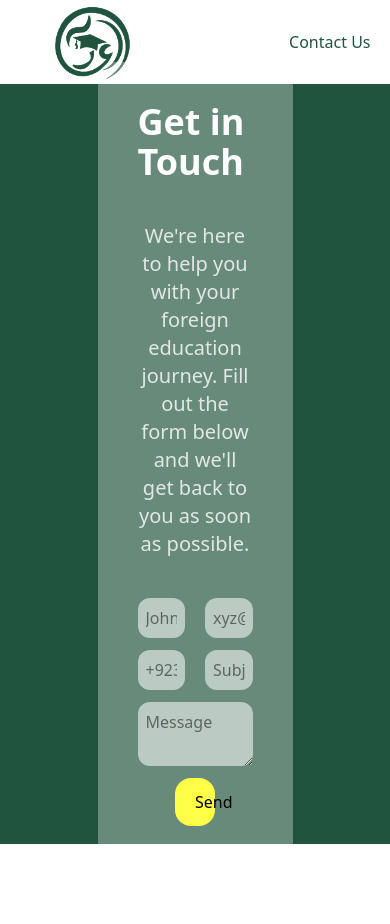
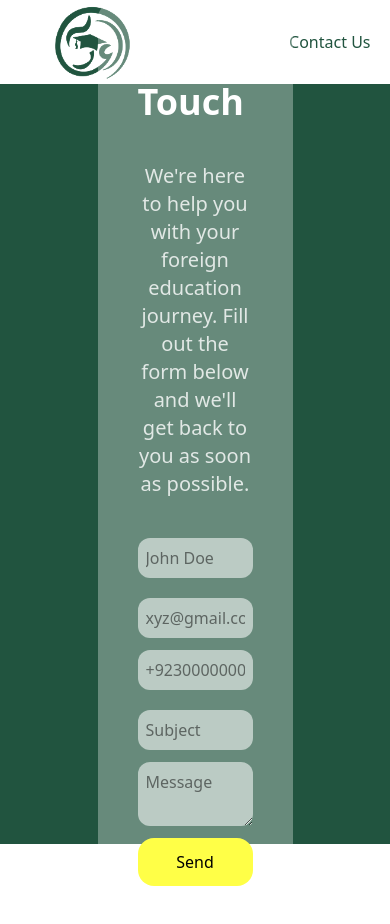
Before and after one commit to saimiiqbal7/aghaaz, a React (Vite) app: page /contact in a window 390 px wide. Before the commit the page ends 866 px from the top, so only its background shows below. Built offline with nearby package versions, Linux system fonts and the light colour scheme.

Commit message:
responsive Contact us page

```diff
--- a/src/component/ContactForm/index.jsx
+++ b/src/component/ContactForm/index.jsx
@@ -9,7 +9,7 @@ const ContactForm = () => {
         form below and we'll get back to you as soon as possible.
       </p>
       <div className="w-full flex flex-col gap-3">
-        <div className="flex gap-5 w-full">
+        <div className="flex gap-5 w-full flex-col lg:flex-row">
           <input
             type="text"
             className="bg-[#ffffff8e] rounded-xl p-2 w-full"
@@ -21,7 +21,7 @@ const ContactForm = () => {
             placeholder="xyz@gmail.com"
           />
         </div>
-        <div className="flex gap-5 w-full">
+        <div className="flex gap-5 w-full  flex-col lg:flex-row">
           <input
             type="text"
             className="bg-[#ffffff8e] rounded-xl p-2 w-full"
@@ -39,7 +39,7 @@ const ContactForm = () => {
           className="bg-[#ffffff8e] rounded-xl p-2 w-full"
         ></textarea>
         <div className="iw-full flex justify-center items-center ">
-          <button className="bg-secondary-yellow w-1/3 py-3 px-5 rounded-2xl">
+          <button className="bg-secondary-yellow lg:w-1/3 w-full py-3 px-5 rounded-2xl">
             Send
           </button>
         </div>
```
